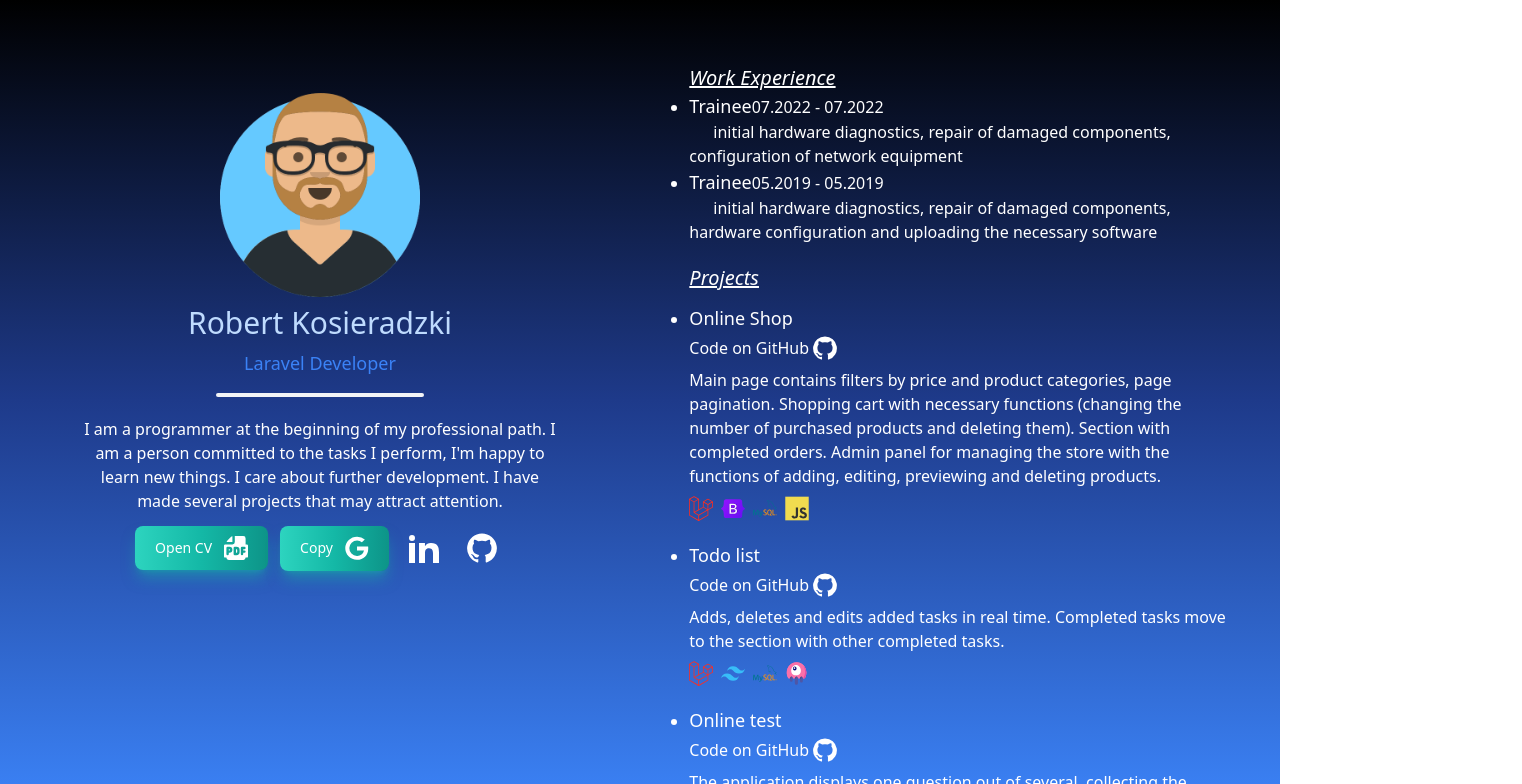
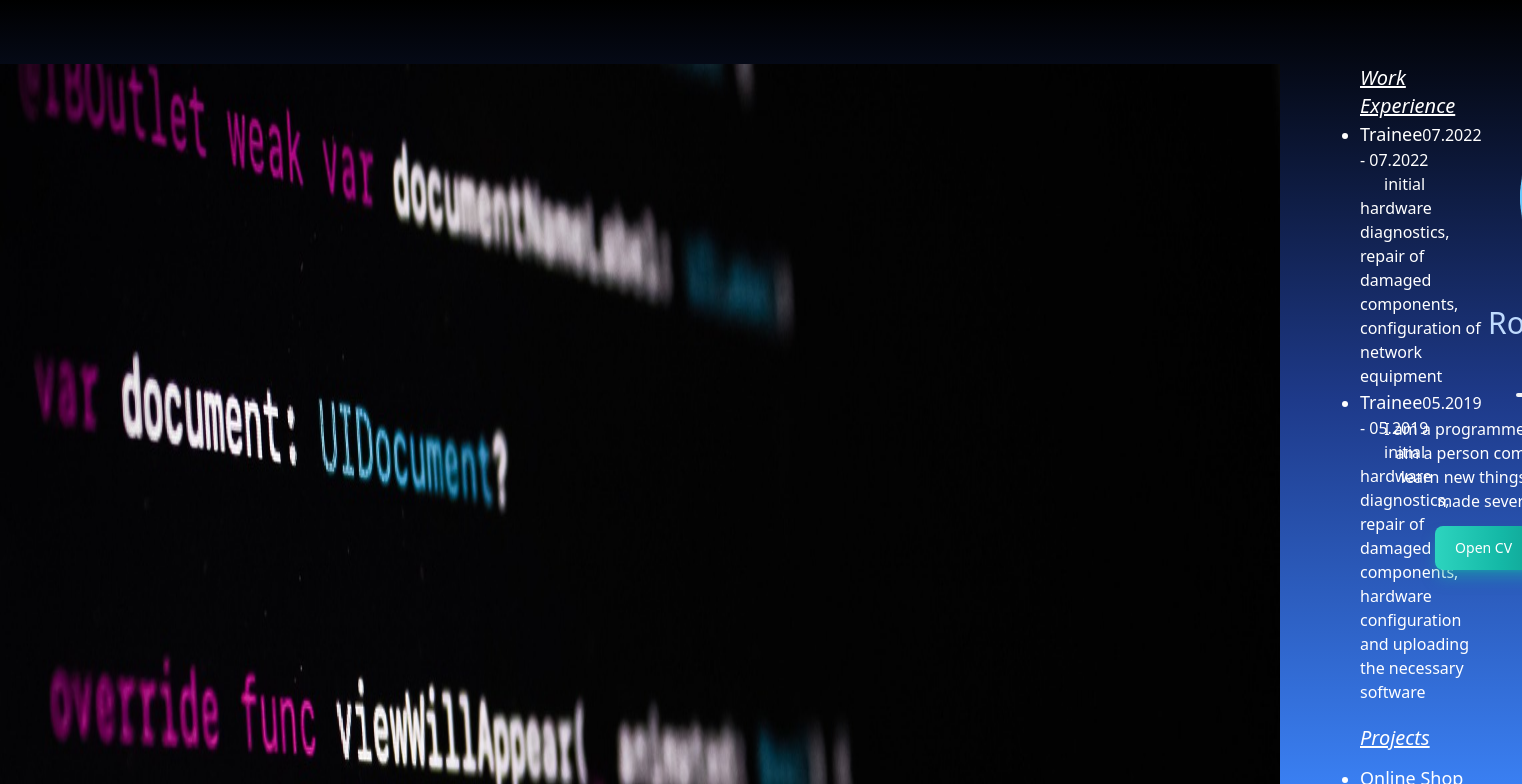
Before and after one commit to Bobus10/PortfolioTest, a Next.js app: page / in a window 1280 px wide. Shown: the top 784 px of the page, 1522 px wide, since content can reach past the window. Built offline with nearby package versions, Linux system fonts and the light colour scheme.

Commit message:
Fixing banner img(change file name)

```diff
--- a/src/app/layout.tsx
+++ b/src/app/layout.tsx
@@ -7,17 +7,24 @@ import Projects from '@/components/Projects'
 // import BottomBar from '@/components/BottomBar'
 import Contact from '@/components/Contact'
 import { Metadata } from 'next'
+import Image from 'next/image'
 
 export const metadata: Metadata = {
   title: 'Portfolio Robert Kosieradzki',
   description: 'Portfolio Robert Kosieradzki',
 }
-
+// bg-[url('./assets/images/banner.JPG')]
 export default function RootLayout() {
   return (
     <html className="h-full" lang='en'>
       <body className='body'>
         <div className='body-div'>
+          <Image
+          src='./assets/images/banner.JPG'
+          alt='gowno'
+          width={1500}
+          height={1500}
+          />
           <header className='lg:w-1/2'>
             <div className='lg:w-1/2 flex flex-col justify-center items-center lg:fixed gap-3'>
               {/* Short Introduction */}
```
Also changed, not shown: public/assets/images/banner.jpg (added).
